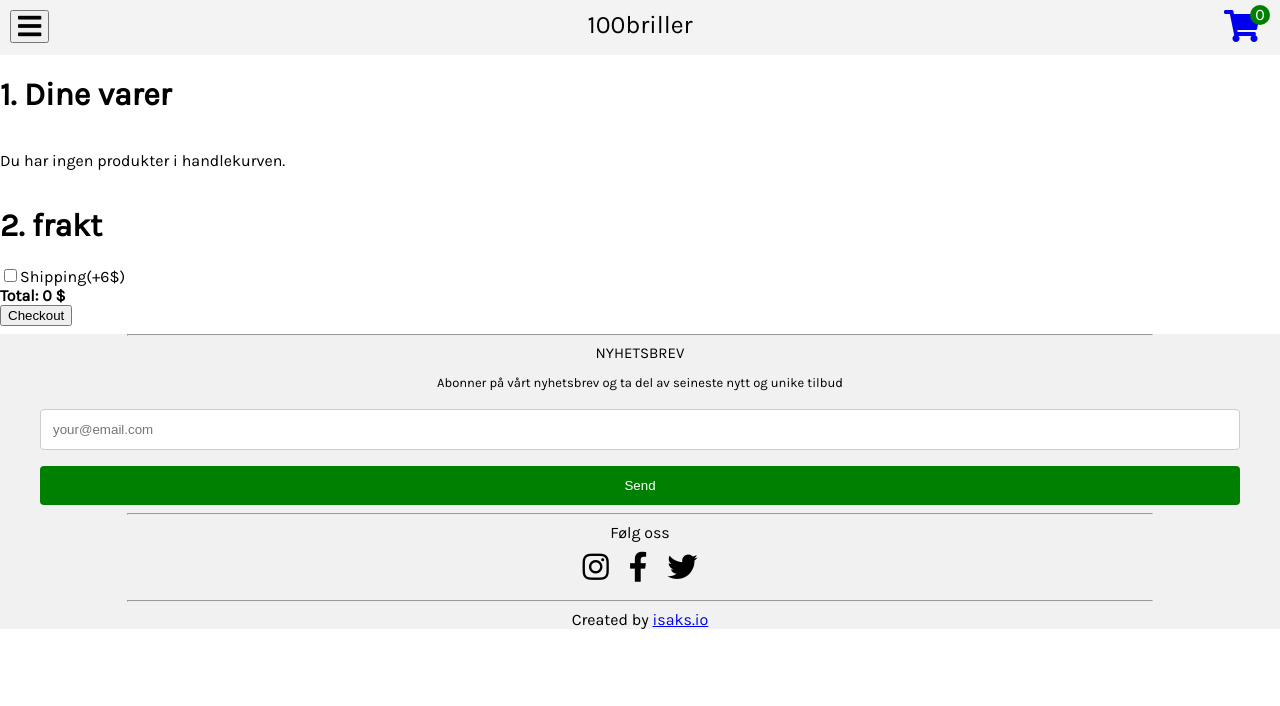
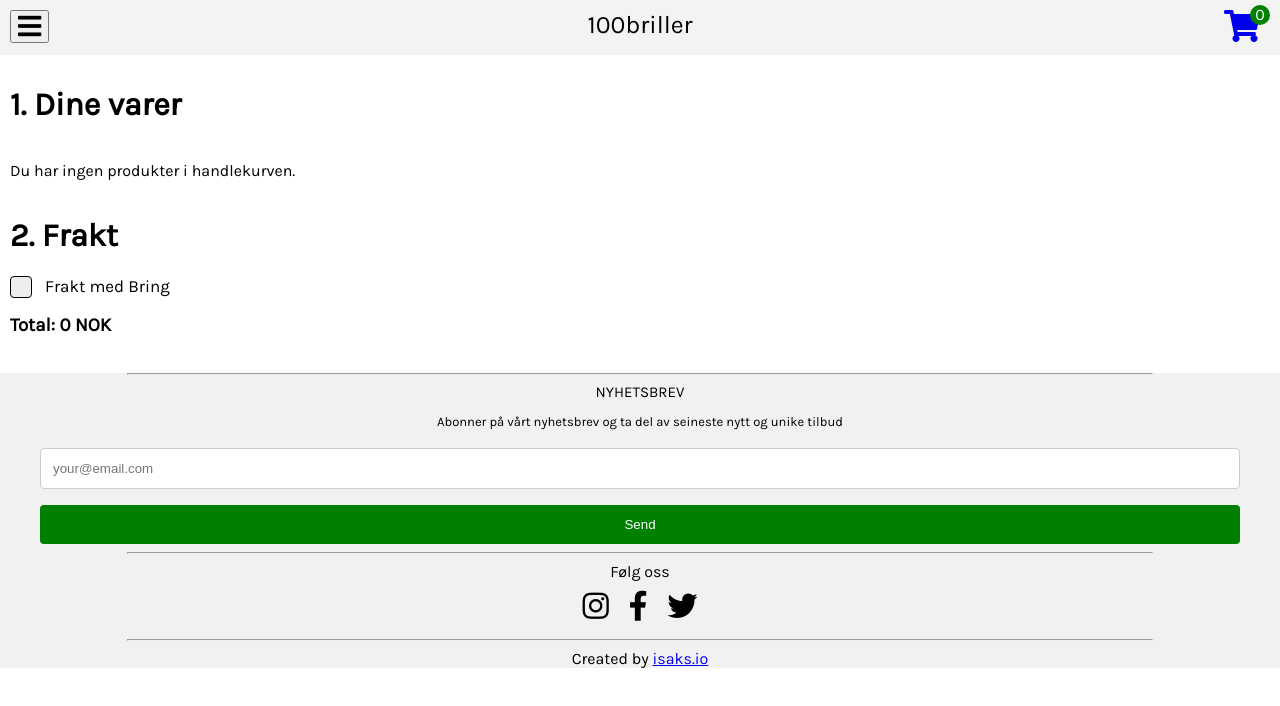
Before and after one commit to isaksolheim/100briller, a React (Create React App) app: page /cart in a window 1280 px wide. Shown: the top 706 px of the page. Built offline with nearby package versions, Linux system fonts and the light colour scheme.

Commit message:
recipe scss

```diff
--- a/src/components/Cart.js
+++ b/src/components/Cart.js
@@ -47,7 +47,7 @@
       <div className="cart-container">
         <h1>1. Dine varer</h1>
         {addedItems}
-        <h1>2. frakt</h1>
+        <h1>2. Frakt</h1>
         <Recipe />
       </div>
     );
--- a/src/components/Recipe.js
+++ b/src/components/Recipe.js
@@ -2,24 +2,32 @@
 import { connect } from 'react-redux'
 //import { addShipping } from './actions/cartActions'
 class Recipe extends Component{
-
   componentWillUnmount() {
-    if(this.refs.shipping.checked)
+    if(this.refs.shipping.checked) {
       this.props.substractShipping()
+    }
   }
 
   handleChecked = (e)=>{
-      if(e.target.checked){
-          this.props.addShipping();
+      if(e.target.checked) {
+        this.props.addShipping();
       }
-      else{
-          this.props.substractShipping();
+      else {
+        this.props.substractShipping();
       }
   }
 
   render(){
 
     return(
+      <div className="shipping-container">
+        <label className="shipping">Frakt med Bring
+          <input type="checkbox" ref="shipping" onChange={this.handleChecked} />
+          <span className="checkmark"></span>
+        </label>
+        <h3>Total: {this.props.total} NOK</h3>
+      </div>
+      /*
       <div className="container">
         <div className="collection">
           <li className="collection-item">
@@ -34,21 +42,22 @@
           <button className="waves-effect waves-light btn">Checkout</button>
         </div>
       </div>
+      */
     )
   }
 }
 
 const mapStateToProps = (state)=>{
-  return{
+  return {
     addedItems: state.addedItems,
     total: state.total
   }
 }
 
-const mapDispatchToProps = (dispatch)=>{
-  return{
-    addShipping: ()=>{dispatch({type: 'ADD_SHIPPING'})},
-    substractShipping: ()=>{dispatch({type: 'SUB_SHIPPING'})}
+const mapDispatchToProps = (dispatch) => {
+  return {
+    addShipping: () => { dispatch({type: 'ADD_SHIPPING'}) },
+    substractShipping: () => { dispatch({type: 'SUB_SHIPPING'}) }
   }
 }
 
--- a/src/reducers/cartReducer.js
+++ b/src/reducers/cartReducer.js
@@ -90,14 +90,14 @@
       case ADD_SHIPPING:
         return{
           ...state,
-          total: state.total + 6
+          total: state.total + 50
         }
 
 
       case SUB_SHIPPING:
         return{
           ...state,
-          total: state.total - 6
+          total: state.total - 50
         }
       default:
         return state;
--- a/src/styles/_cart.scss
+++ b/src/styles/_cart.scss
@@ -1,4 +1,5 @@
 .cart-container {
+  padding: 10px;
   display: flex;
   flex-direction: column;
   .added-item {
@@ -17,4 +18,77 @@
       cursor: pointer;
     }
   }
+
+  .shipping-container {
+
+     /* Customize the label (the container) */
+    .shipping {
+      display: block;
+      position: relative;
+      padding-left: 35px;
+      margin-bottom: 12px;
+      cursor: pointer;
+      font-size: 17px;
+      -webkit-user-select: none;
+      -moz-user-select: none;
+      -ms-user-select: none;
+      user-select: none;
+    }
+
+    /* Hide the browser's default checkbox */
+    .shipping input {
+      position: absolute;
+      opacity: 0;
+      cursor: pointer;
+      height: 0;
+      width: 0;
+    }
+
+    /* Create a custom checkbox */
+    .checkmark {
+      border-radius: 4px;
+      border: 1px solid black;
+      position: absolute;
+      top: 0;
+      left: 0;
+      height: 20px;
+      width: 20px;
+      background-color: #eee;
+    }
+
+    /* On mouse-over, add a grey background color */
+    .shipping:hover input ~ .checkmark {
+      background-color: #ccc;
+    }
+
+    /* When the checkbox is checked, add a blue background */
+    .shipping input:checked ~ .checkmark {
+      background-color: #2196F3;
+    }
+
+    /* Create the checkmark/indicator (hidden when not checked) */
+    .checkmark:after {
+      content: "";
+      position: absolute;
+      display: none;
+    }
+
+    /* Show the checkmark when checked */
+    .shipping input:checked ~ .checkmark:after {
+      display: block;
+    }
+
+    /* Style the checkmark/indicator */
+    .shipping .checkmark:after {
+      left: 6px;
+      top: 2px;
+      width: 5px;
+      height: 10px;
+      border: solid white;
+      border-width: 0 3px 3px 0;
+      -webkit-transform: rotate(45deg);
+      -ms-transform: rotate(45deg);
+      transform: rotate(45deg);
+    }
+  }
 }
```
